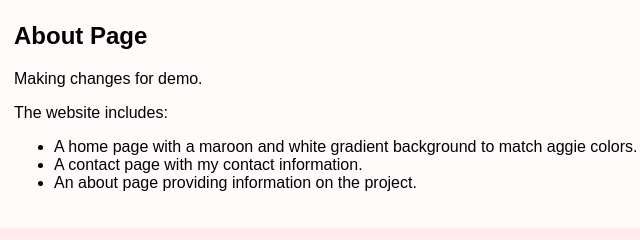
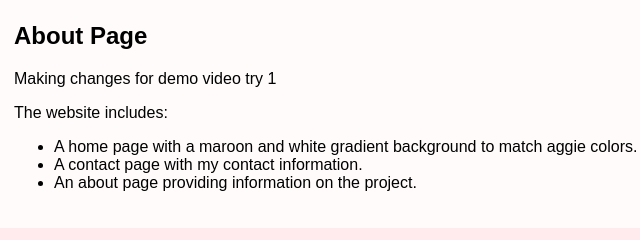
Before and after one commit to oreogunleye24/Project-5-412, a plain HTML site: page about.html in a window 1280 px wide. Shown: the part 145-385 px from the top of the page, 26-666 px from the left. Drawn offline with Linux system fonts and the light colour scheme.

Commit message:
Updatting for demo video

```diff
--- a/about.html
+++ b/about.html
@@ -20,7 +20,7 @@
     <main>
       <h2>About Page</h2>
       <p>
-        Making changes for demo.
+        Making changes for demo video try 1
       </p>
       <p>The website includes:</p>
       <ul>
```
